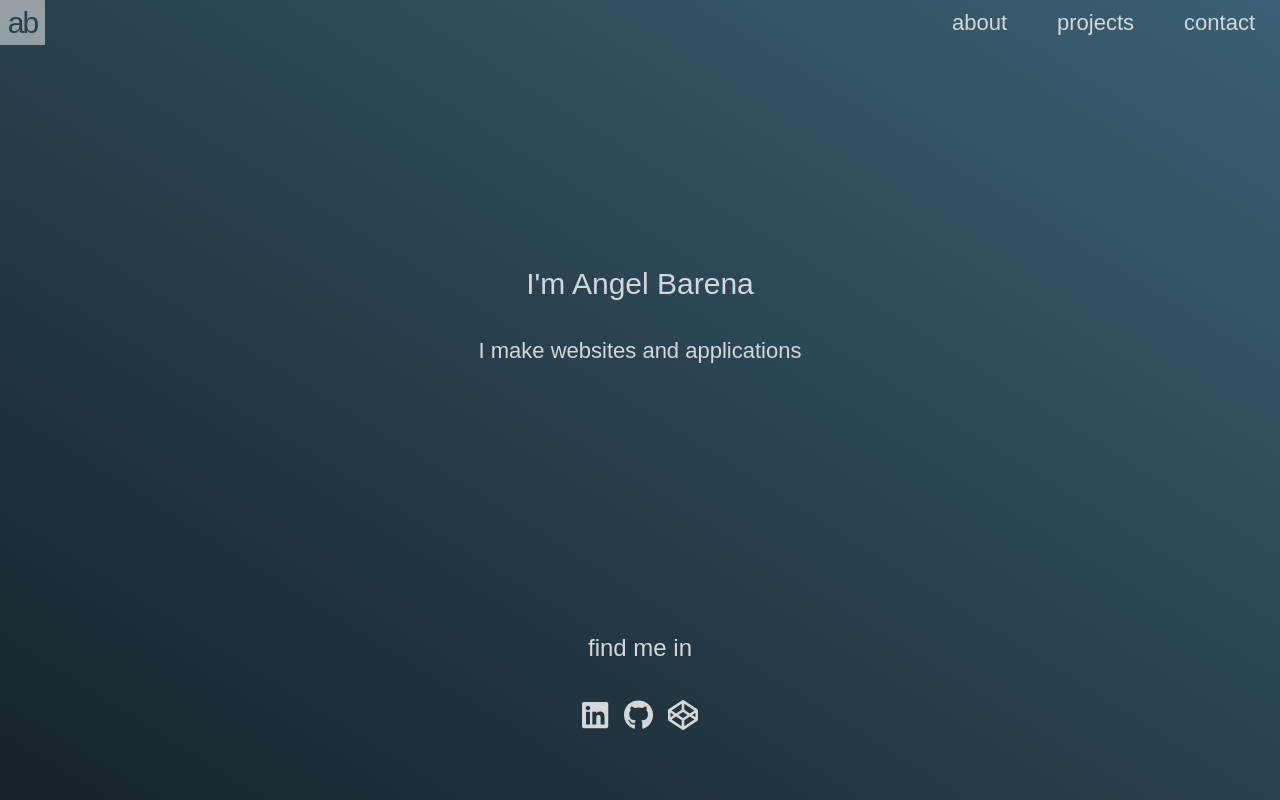
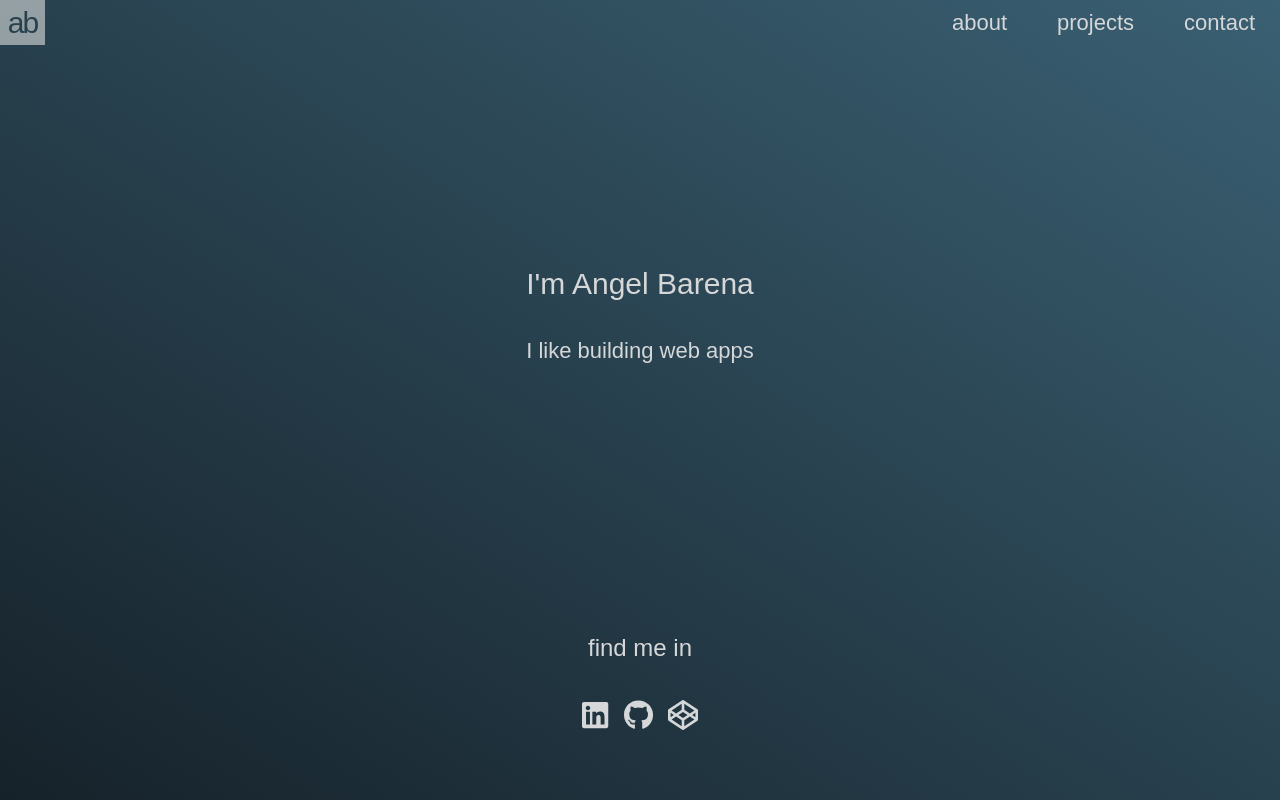
Before and after one commit to abarena/portfolio, a React (Vite) app: page / in a window 1280 px wide. Built offline with nearby package versions, Linux system fonts and the light colour scheme.

Commit message:
Update subtitle in Home component

```diff
--- a/src/components/Home.tsx
+++ b/src/components/Home.tsx
@@ -27,7 +27,7 @@ export default function Home() {
             <main ref={nodeRef} className="home">
                 <section className="headline">
                     <h1 className="headline__title">I'm Angel Barena</h1>
-                    <h3 className="headline__subtitle">I make websites and applications</h3>
+                    <h3 className="headline__subtitle">I like building web apps</h3>
                 </section>
                 <section className="social">
                     <h2 className="social-title">find me in</h2>
```
